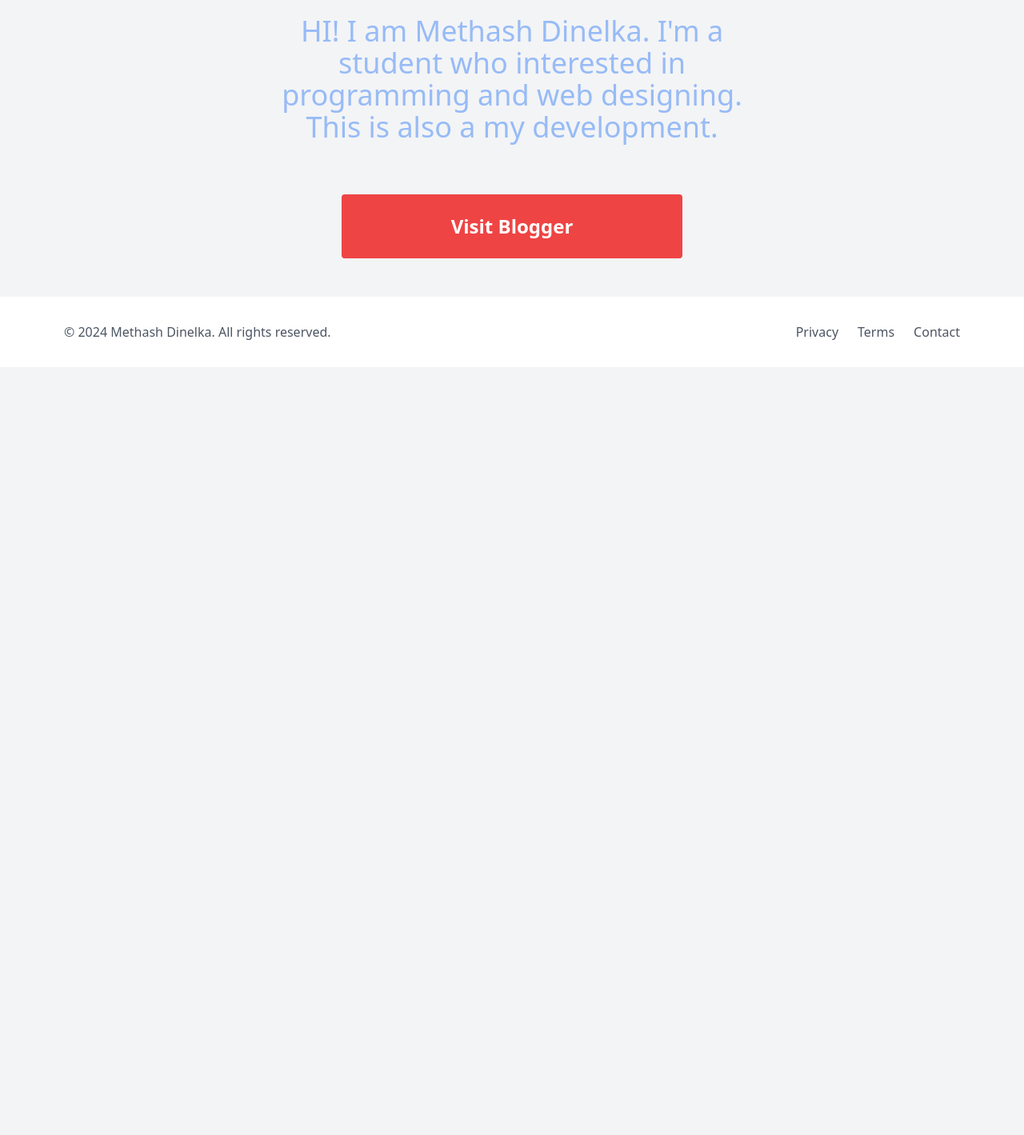
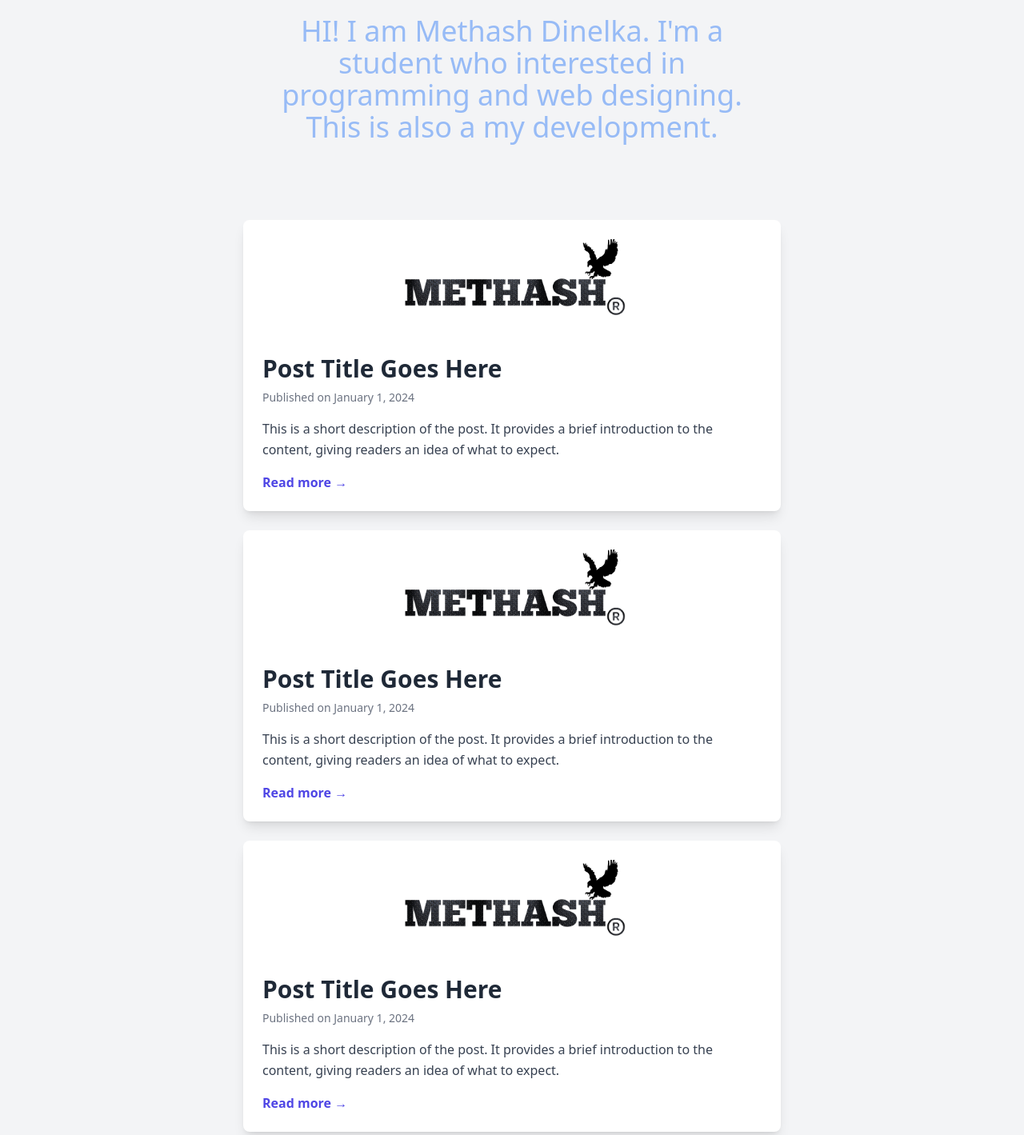
Before and after one commit to MethashDinelka/MethashWeb, a plain HTML site: page index.html in a window 1280 px wide. Shown: the part 721-2140 px from the top of the page at 80% size. Before the commit the page ends 1180 px from the top, so only its background shows below. Drawn offline with nearby package versions, Linux system fonts and the light colour scheme.

Commit message:
index.html

```diff
--- a/index.html
+++ b/index.html
@@ -70,7 +70,6 @@
                         <p class="text-center text-gray-600">Visit my Instagram profile for more details.</p>
                     </div>
                 </a>
-
                 <!-- Github Card -->
                 <a href="https://github.com/MethashDinelka" target="_blank" rel="noopener noreferrer" class="group">
                     <div class="bg-white p-8 rounded-xl shadow-md hover:shadow-xl transition duration-300 transform hover:-translate-y-1">
@@ -93,23 +92,67 @@
         </p>
       </div><br><br>
 
-      <div class="flex justify-center">
-        <button class="w-full md:w-1/2 lg:w-1/3 bg-red-500 hover:bg-blue-700 text-white font-bold py-2 px-4 rounded transition-all duration-300 ease-in-out hover:scale-105 h-20 text-2xl">
-            <a href="https://methash-dinelka.blogspot.com/"
-            target="_blank"
-            rel="noopener noreferrer"
-            class="inline-block bg-white-500 hover:bg-blue-700 text-white font-bold py-2 px-4 rounded transition-all duration-300 ease-in-out hover:scale-105">
-             Visit Blogger
+      <div class="bg-gray-100 p-8">
+        <!-- First Post -->
+        <div class="max-w-2xl mx-auto bg-white rounded-lg shadow-lg overflow-hidden mb-6 transform transition-all duration-300 hover:scale-105 hover:shadow-2xl">
+            <!-- Header Image -->
+            <div class="flex items-center justify-center p-6">
+                <img src="assets/images/logo.png" alt="Methash Logo" class="h-24 w-auto">
+            </div>
+            <!-- Content -->
+            <div class="p-6">
+                <h2 class="text-3xl font-bold text-gray-800 mb-2">Post Title Goes Here</h2>
+                <p class="text-gray-500 text-sm mb-4">Published on January 1, 2024</p>
+                <p class="text-gray-700 leading-relaxed mb-4">
+                    This is a short description of the post. It provides a brief introduction to the content, giving readers an idea of what to expect.
+                </p>
+                <a href="#" class="inline-block text-indigo-600 hover:text-indigo-800 font-semibold hover:underline">
+                    Read more &rarr;
                 </a>
-        </button>
-      </div><br><br>
+            </div>
+        </div>
 
-
+        <!-- Second Post -->
+        <div class="max-w-2xl mx-auto bg-white rounded-lg shadow-lg overflow-hidden mb-6 transform transition-all duration-300 hover:scale-105 hover:shadow-2xl">
+            <!-- Header Image -->
+            <div class="flex items-center justify-center p-6">
+                <img src="assets/images/logo.png" alt="Methash Logo" class="h-24 w-auto">
+            </div>
+            <!-- Content -->
+            <div class="p-6">
+                <h2 class="text-3xl font-bold text-gray-800 mb-2">Post Title Goes Here</h2>
+                <p class="text-gray-500 text-sm mb-4">Published on January 1, 2024</p>
+                <p class="text-gray-700 leading-relaxed mb-4">
+                    This is a short description of the post. It provides a brief introduction to the content, giving readers an idea of what to expect.
+                </p>
+                <a href="#" class="inline-block text-indigo-600 hover:text-indigo-800 font-semibold hover:underline">
+                    Read more &rarr;
+                </a>
+            </div>
+        </div>
+        <div class="max-w-2xl mx-auto bg-white rounded-lg shadow-lg overflow-hidden mb-6 transform transition-all duration-300 hover:scale-105 hover:shadow-2xl">
+            <!-- Header Image -->
+            <div class="flex items-center justify-center p-6">
+                <img src="assets/images/logo.png" alt="Methash Logo" class="h-24 w-auto">
+            </div>
+            <!-- Content -->
+            <div class="p-6">
+                <h2 class="text-3xl font-bold text-gray-800 mb-2">Post Title Goes Here</h2>
+                <p class="text-gray-500 text-sm mb-4">Published on January 1, 2024</p>
+                <p class="text-gray-700 leading-relaxed mb-4">
+                    This is a short description of the post. It provides a brief introduction to the content, giving readers an idea of what to expect.
+                </p>
+                <a href="#" class="inline-block text-indigo-600 hover:text-indigo-800 font-semibold hover:underline">
+                    Read more &rarr;
+                </a>
+            </div>
+        </div>
+    </div>
 
 
 <!-- Footer -->
 <footer class="bg-white">
-        <div class="max-w-6xl mx-auto px-4 py-8">
+    <div class="max-w-6xl mx-auto px-4 py-4"> <!-- Changed from py-8 to py-4 -->
         <div class="flex flex-col md:flex-row justify-between items-center">
             <div class="text-gray-600 mb-4 md:mb-0">
                 © 2024 Methash Dinelka. All rights reserved.
@@ -122,5 +165,6 @@
         </div>
     </div>
 </footer>
+
 </body>
 </html>
```
Lines whose indentation alone changed are shown as unchanged.
